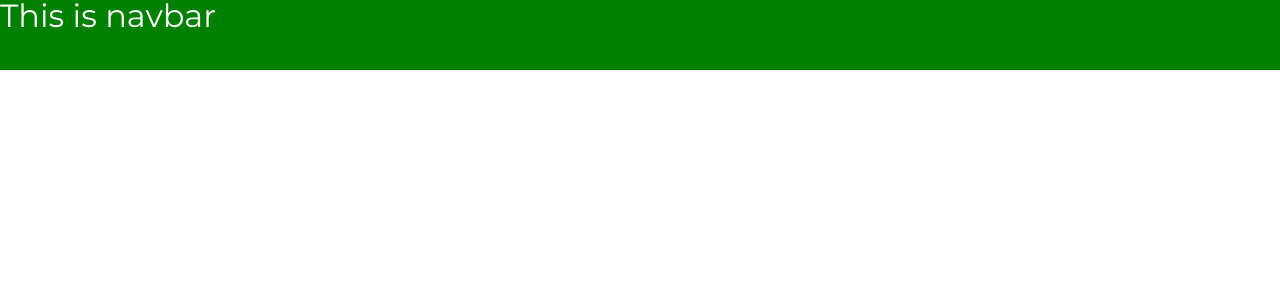
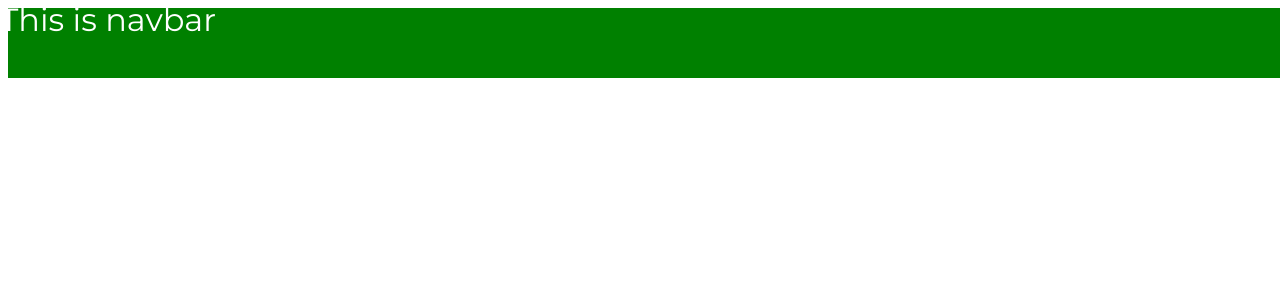
Before and after one commit to CMF-Garden-services/cmfgardenservices, a React (Create React App) app: page / in a window 1280 px wide. Shown: the top 300 px of the page. Built offline with nearby package versions, Linux system fonts and the light colour scheme; a web font is replaced by a local one.

Commit message:
navbar solid background showing

```diff
--- a/src/index.css
+++ b/src/index.css
@@ -1,4 +1,4 @@
-html, body, div, span, applet, object, iframe,
+/* html, body, div, span, applet, object, iframe,
 h1, h2, h3, h4, h5, h6, p, blockquote, pre,
 a, abbr, acronym, address, big, cite, code,
 del, dfn, em, img, ins, kbd, q, s, samp,
@@ -18,9 +18,9 @@ time, mark, audio, video {
 	font: inherit;
 	vertical-align: baseline;
 	box-sizing: border-box;
-}
+} */
 /* HTML5 display-role reset for older browsers */
-article, aside, details, figcaption, figure,
+/* article, aside, details, figcaption, figure,
 footer, header, hgroup, menu, nav, section {
 	display: block;
 }
@@ -41,4 +41,4 @@ q:before, q:after {
 table {
 	border-collapse: collapse;
 	border-spacing: 0;
-}
+} */
```
